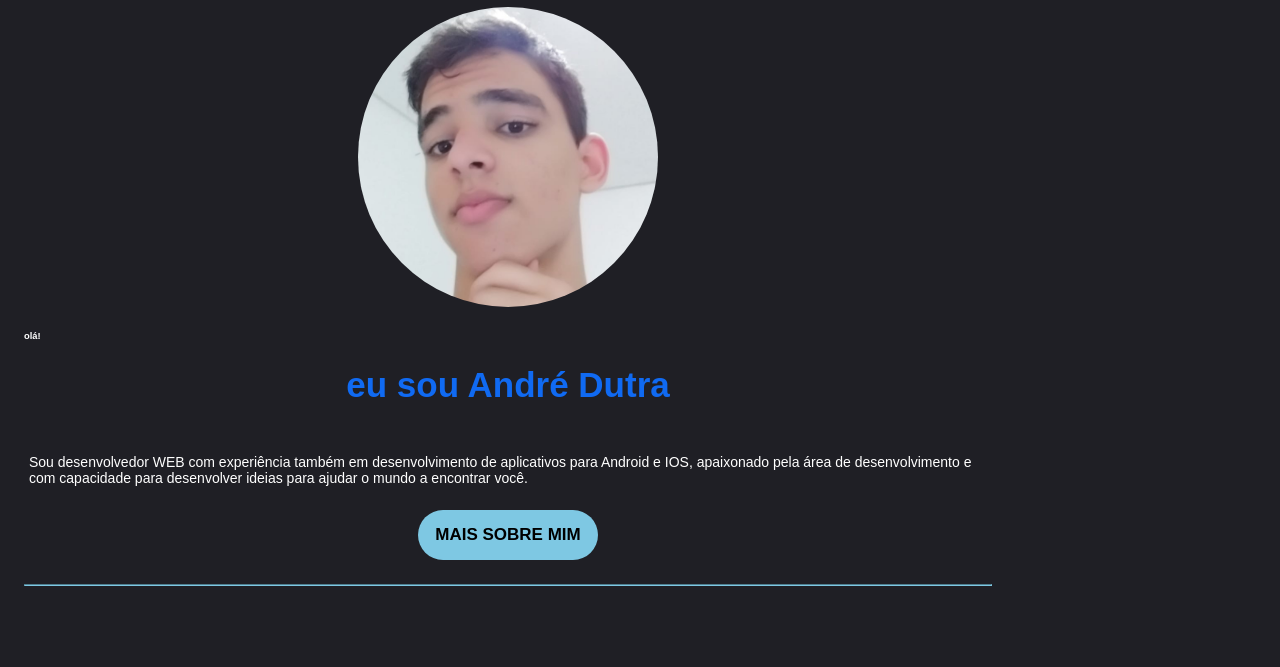
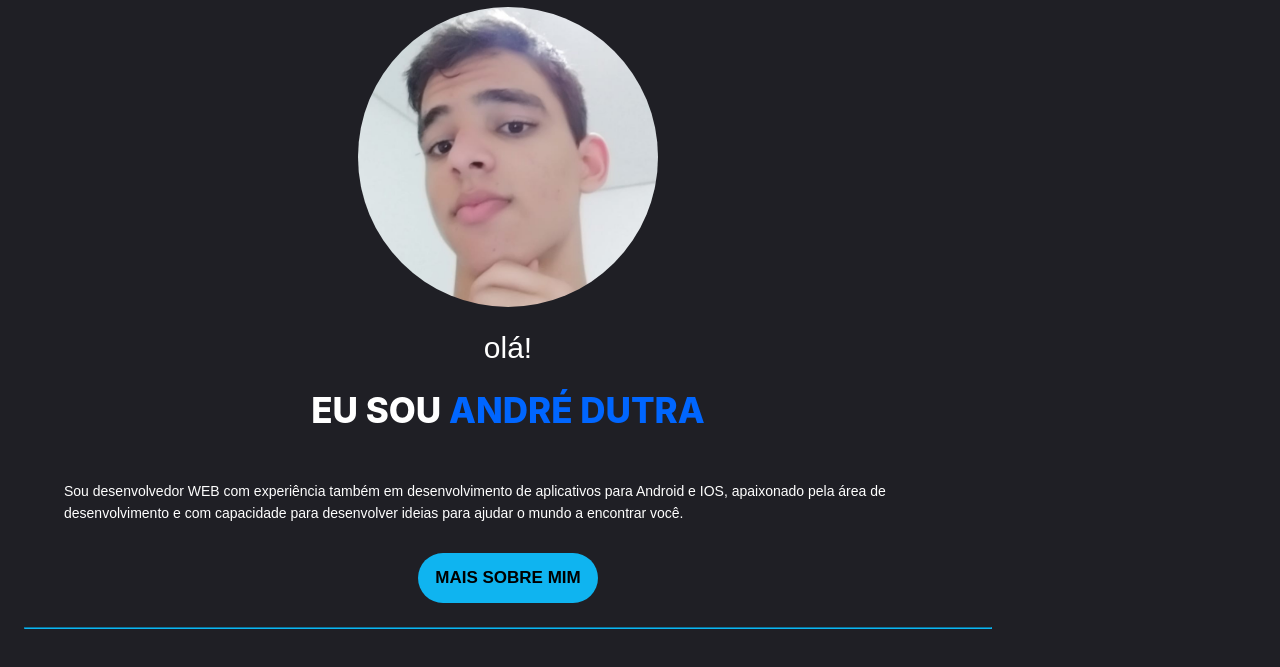
Before and after one commit to andredev19/Portif-lio, a plain HTML site: page index.html in a window 1280 px wide. Shown: the part 65-732 px from the top of the page. Drawn offline with nearby package versions, Linux system fonts and the light colour scheme.

Commit message:
Update style.css

```diff
--- a/style.css
+++ b/style.css
@@ -3,7 +3,7 @@
     --header-color: #000;
     --body-color:rgb(31, 31, 37);
     --text-color: #fff;
-    --pink-color: #106AF2;
+    --pink-color: #0066ff;
 }
 
 /* Fonts variables */
@@ -52,7 +52,8 @@ h1,h2,h3 {
 }
 
 p {
-    margin: 25px 5px 0px;
+    margin: 25px 40px 5px;
+    line-height: 22px;
 }
 
 
@@ -86,6 +87,7 @@ section {
 .container {
     max-width: 968px;
     margin: 0 1.5rem;
+    z-index: 900;
 }
 
 .grid {
@@ -160,9 +162,6 @@ section {
         text-align: center;
     }
 
-
-
-
 }
 
 .show-menu{
@@ -194,10 +193,13 @@ section {
 }
 
 .home-title{
-        font-family: sans-serif;
+        font-family: -apple-system, BlinkMacSystemFont, 'Segoe UI', Roboto, Oxygen, Ubuntu, Cantarell, 'Open Sans', 'Helvetica Neue', sans-serif;
         text-align: center;
         font-size: 35px;
         font-weight: 900px !important;
+        text-transform: uppercase;
+        font-weight: 780;
+
     }
 
 
@@ -212,7 +214,7 @@ section {
     top:50%;
     left:50%;
     font-family: sans-serif;
-    background-color: #7EC8E3;
+    background-color: #0fb4f0;
     border-radius: 25px;
     color: rgb(0, 0, 0);
     font-size: 17px;
@@ -220,5 +222,31 @@ section {
 }
 
 hr {
-    border-color: #7EC8E3;
+    border-color: #0fb4f0;
 }
+
+span {
+    color: #fff;
+}
+
+.saldacao {
+    margin: 0 auto;
+    padding: 0;
+    text-align: center;
+    justify-content: center;
+    font-size: 30px;
+    font-weight: 50;
+}
+/* .box:hover {
+    margin:3rem;
+    width:21rem;
+    transition: 1s;
+} */
+
+
+
+/* .counter > div {
+    flex: 1 1 100px;
+    min-width: 21rem;
+    max-width: 21rem;
+} */
```
